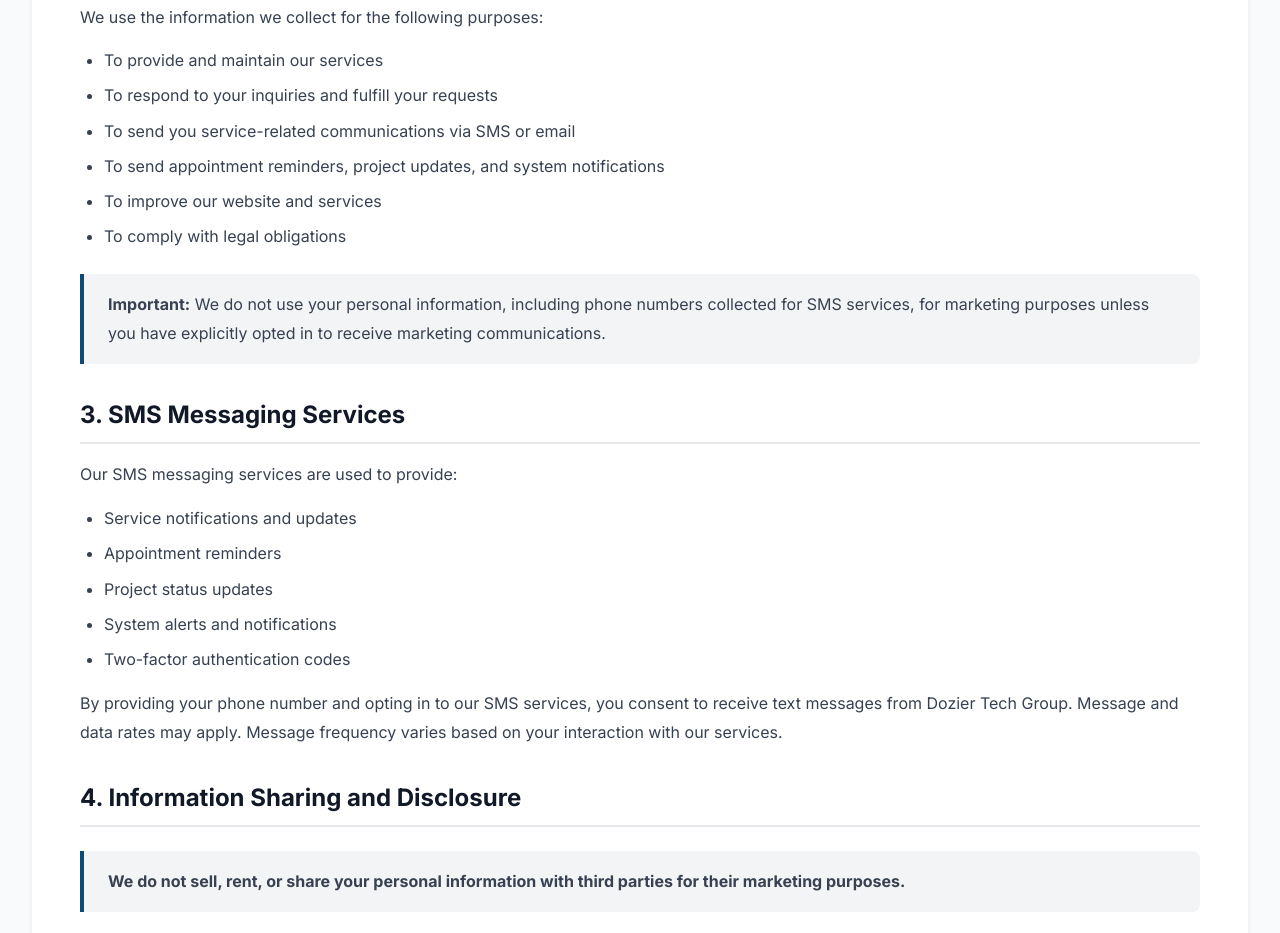
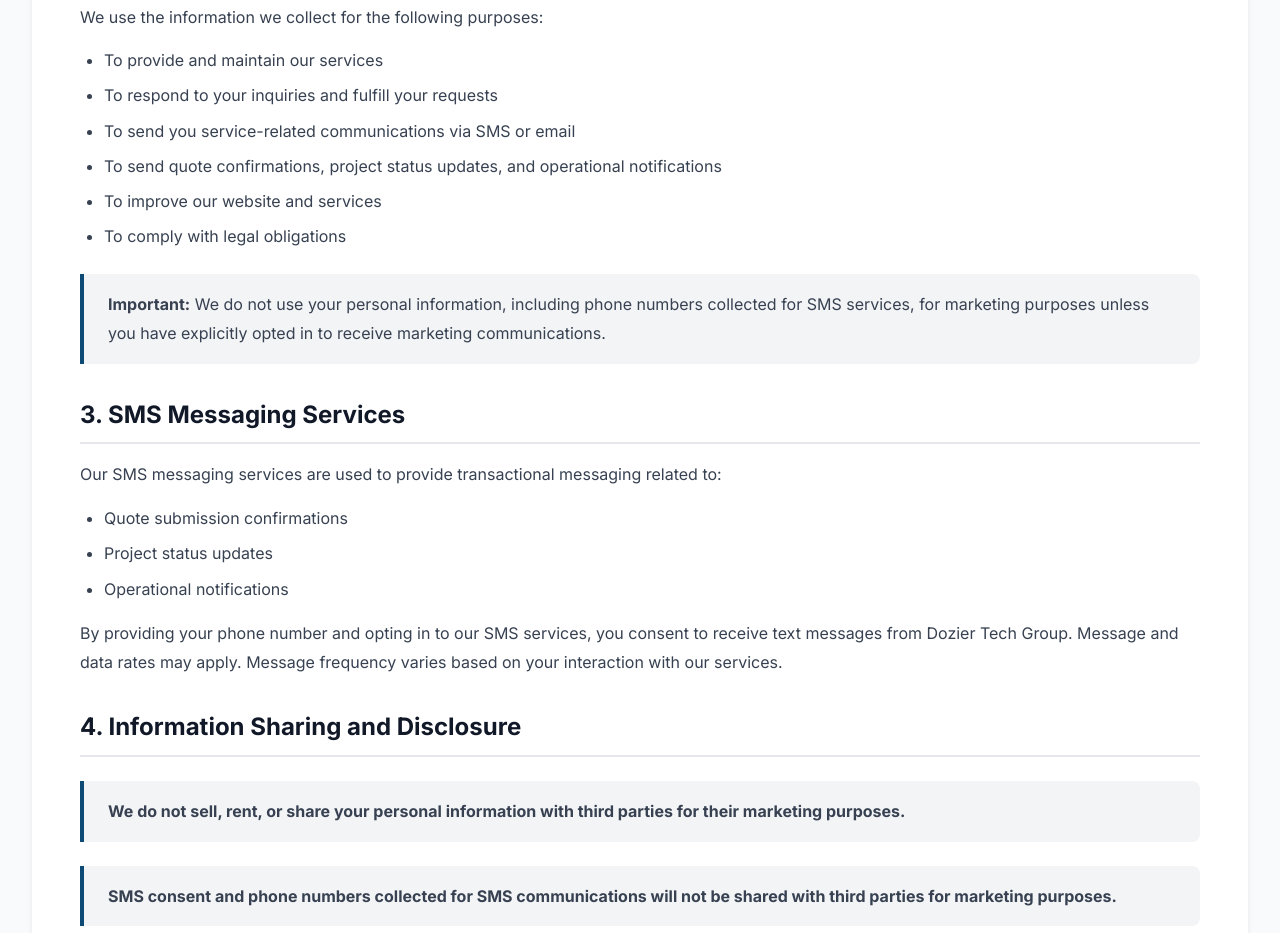
Before and after one commit to grantdozier/silicon_bayou, a website: page privacy-policy.html in a window 1280 px wide. Shown: the part 1285-2218 px from the top of the page. Drawn offline with Linux system fonts and the light colour scheme.

Commit message:
updated policies

```diff
--- a/privacy-policy.html
+++ b/privacy-policy.html
@@ -177,7 +177,7 @@
                     <li>To provide and maintain our services</li>
                     <li>To respond to your inquiries and fulfill your requests</li>
                     <li>To send you service-related communications via SMS or email</li>
-                    <li>To send appointment reminders, project updates, and system notifications</li>
+                    <li>To send quote confirmations, project status updates, and operational notifications</li>
                     <li>To improve our website and services</li>
                     <li>To comply with legal obligations</li>
                 </ul>
@@ -187,13 +187,11 @@
                 </div>
 
                 <h2>3. SMS Messaging Services</h2>
-                <p>Our SMS messaging services are used to provide:</p>
+                <p>Our SMS messaging services are used to provide transactional messaging related to:</p>
                 <ul>
-                    <li>Service notifications and updates</li>
-                    <li>Appointment reminders</li>
+                    <li>Quote submission confirmations</li>
                     <li>Project status updates</li>
-                    <li>System alerts and notifications</li>
-                    <li>Two-factor authentication codes</li>
+                    <li>Operational notifications</li>
                 </ul>
 
                 <p>By providing your phone number and opting in to our SMS services, you consent to receive text messages from Dozier Tech Group. Message and data rates may apply. Message frequency varies based on your interaction with our services.</p>
@@ -202,6 +200,10 @@
 
                 <div class="highlight-box">
                     <p><strong>We do not sell, rent, or share your personal information with third parties for their marketing purposes.</strong></p>
+                </div>
+
+                <div class="highlight-box">
+                    <p><strong>SMS consent and phone numbers collected for SMS communications will not be shared with third parties for marketing purposes.</strong></p>
                 </div>
 
                 <p>We may share your information only in the following circumstances:</p>
```
Also changed, not shown: terms-and-conditions.html (+3 -3 lines).
